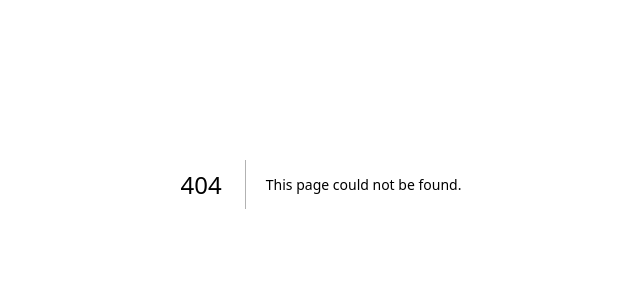
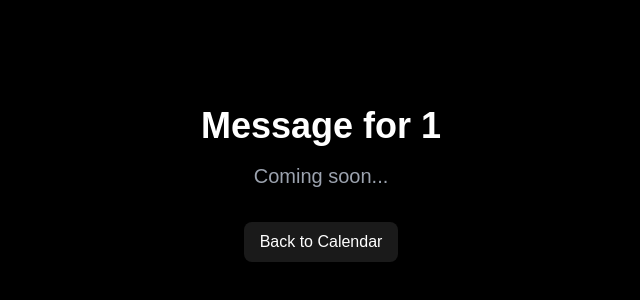
Before and after one commit to moidotsh/calendar-messages, a Next.js app: page /message/1 in a window 1280 px wide. Before the commit this address had no page. Shown: the part 216-516 px from the top of the page, without its empty margins (319-959 px from the left). Built offline with nearby package versions, Linux system fonts and the light colour scheme.

Commit message:
pages route

```diff
--- /dev/null
+++ b/src/pages/message/[date].tsx
@@ -0,0 +1,45 @@
+// pages/message/[date].tsx
+import { useRouter } from "next/router";
+import { useEffect } from "react";
+
+const MessagePage = () => {
+  const router = useRouter();
+  const { date } = router.query;
+
+  useEffect(() => {
+    if (!date) return;
+
+    // Parse the date and compare with today
+    const messageDate = new Date(date as string);
+    const today = new Date();
+    today.setHours(0, 0, 0, 0);
+
+    // If trying to access a future date, redirect back to calendar
+    if (messageDate > today) {
+      router.push("/");
+      return;
+    }
+
+    // Here you can fetch the message for this date
+    // For now we'll just show the date
+  }, [date, router]);
+
+  if (!date) return null;
+
+  return (
+    <div className="min-h-screen bg-black text-white flex items-center justify-center">
+      <div className="text-center">
+        <h1 className="text-4xl font-bold mb-4">Message for {date}</h1>
+        <p className="text-xl text-gray-400">Coming soon...</p>
+        <button
+          onClick={() => router.push("/")}
+          className="mt-8 px-4 py-2 bg-white/10 hover:bg-white/20 rounded-lg transition-colors"
+        >
+          Back to Calendar
+        </button>
+      </div>
+    </div>
+  );
+};
+
+export default MessagePage;
```
